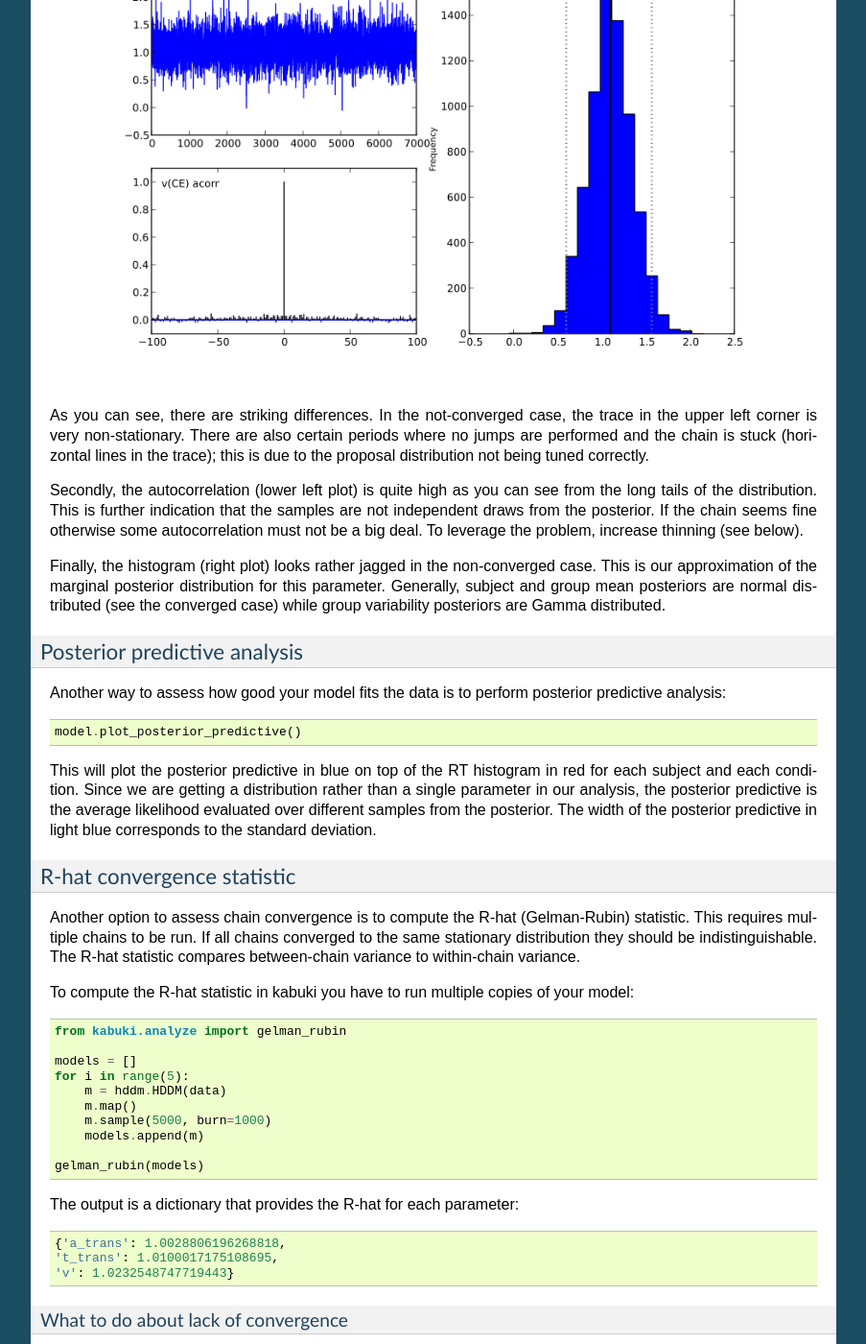
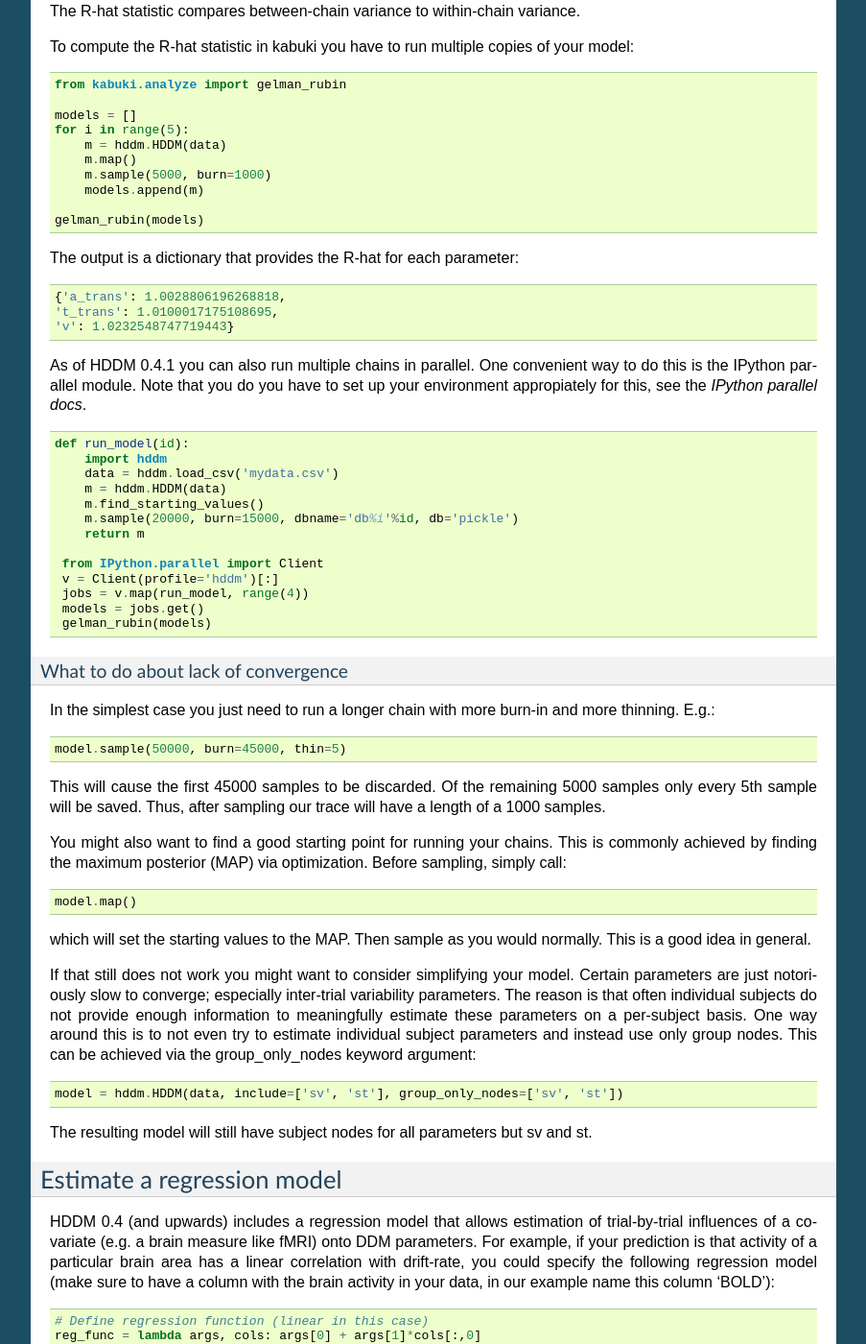
Before and after one commit to hddm-devs/hddm, a Sphinx documentation site: the page built from docs/howto.rst, in a window 1280 px wide and 1400 px high, scrolled down 4221 px. Shown: the whole window at 96% size, without its empty margins (198-1101 px from the left). Built offline with Sphinx 7.4.7, drawn with Linux system fonts in a browser that asks for light colours; formulas are drawn with MathJax 3; some of the changed text lies outside the part shown.

Commit message:
DOC: Added loading and saving of models and parallel chains to howto.

```diff
--- a/docs/howto.rst
+++ b/docs/howto.rst
@@ -127,73 +127,6 @@
 The default value of :math:`w_{outlier}` is 0.1, which is equivalent to uniform distribution
 from 0 to 5 seconds. However, in practice, the outliers model is applied to all RTs, even
 the ones which are larger than 5.
-
-Estimate a regression model
----------------------------
-
-HDDM 0.4 (and upwards) includes a regression model that allows
-estimation of trial-by-trial influences of a covariate (e.g. a brain
-measure like fMRI) onto DDM parameters. For example, if your
-prediction is that activity of a particular brain area has a linear
-correlation with drift-rate, you could specify the following
-regression model (make sure to have a column with the brain activity
-in your data, in our example name this column 'BOLD'):
-
-::
-
-   # Define regression function (linear in this case)
-   reg_func = lambda args, cols: args[0] + args[1]*cols[:,0]
-
-   # Define regression descriptor
-   # regression function to use (func, defined above)
-   # args: parameter names (passed to reg_func; v_slope->args[0],
-   #                                            v_inter->args[1])
-   # covariates: data column to use as the covariate
-   #             (in this example, expects a column named
-   #             BOLD in the data)
-   # outcome: DDM parameter that will be replaced by trial-by-trial
-   #          regressor values (drift-rate v in this case)
-   reg = {'func': reg_func,
-          'args': ['v_inter','v_slope'],
-          'covariates': 'BOLD',
-          'outcome': 'v'}
-
-   # construct regression model. Second argument must be the
-   # regression descriptor. This model will have new parameters defined
-   # in args above, these can be used in depends_on like any other
-   # parameter.
-   m = hddm.HDDMRegressor(data, reg, depends_on={'v_slope':'trial_type'})
-
-Note that in the last line, the regression coefficients become ordinary
-model parameters you can use in depends_on.
-
-You can also pass a list to covariates if you want to include multiple
-covariates. E.g.:
-
-::
-
-   # Define regression function with interaction with exponential
-   # transform
-
-   reg_func = lambda args, cols: np.exp(args[0] + args[1]*cols[:,0] + args[2]*cols[:,1] + args[3]*cols[:,0]*cols[:,1])
-
-   reg = {'func': reg_func,
-          'args': ['a_intercept','a_slope_cov1', 'a_slope_cov2', 'a_interaction'],
-          'covariates': 'BOLD',
-          'outcome': 'a'}
-
-Note that these regression coefficients are often hard to estimate and
-require a lot of data. If you have problems with chain convergance,
-consider turning the coefficients into group_only_nodes (see above).
-
-If you want to estimate two separate regressions, you can also supply
-a list of regression descriptors to HDDMRegressor:
-
-::
-
-    m = hddm.HDDMRegressor(data, [reg_a, reg_t])
-
-Make sure to give all regression coefficients different names.
 
 Assess model convergence
 ------------------------
@@ -329,6 +262,27 @@
    'v': 1.0232548747719443}
 
 
+As of HDDM 0.4.1 you can also run multiple chains in parallel. One
+convenient way to do this is the IPython parallel module. Note that
+you do you have to set up your environment appropiately for this, see the `IPython parallel docs`.
+
+::
+
+   def run_model(id):
+       import hddm
+       data = hddm.load_csv('mydata.csv')
+       m = hddm.HDDM(data)
+       m.find_starting_values()
+       m.sample(20000, burn=15000, dbname='db%i'%id, db='pickle')
+       return m
+
+    from IPython.parallel import Client
+    v = Client(profile='hddm')[:]
+    jobs = v.map(run_model, range(4))
+    models = jobs.get()
+    gelman_rubin(models)
+
+
 What to do about lack of convergence
 ^^^^^^^^^^^^^^^^^^^^^^^^^^^^^^^^^^^^
 
@@ -369,6 +323,73 @@
 
 The resulting model will still have subject nodes for all parameters
 but sv and st.
+
+Estimate a regression model
+---------------------------
+
+HDDM 0.4 (and upwards) includes a regression model that allows
+estimation of trial-by-trial influences of a covariate (e.g. a brain
+measure like fMRI) onto DDM parameters. For example, if your
+prediction is that activity of a particular brain area has a linear
+correlation with drift-rate, you could specify the following
+regression model (make sure to have a column with the brain activity
+in your data, in our example name this column 'BOLD'):
+
+::
+
+   # Define regression function (linear in this case)
+   reg_func = lambda args, cols: args[0] + args[1]*cols[:,0]
+
+   # Define regression descriptor
+   # regression function to use (func, defined above)
+   # args: parameter names (passed to reg_func; v_slope->args[0],
+   #                                            v_inter->args[1])
+   # covariates: data column to use as the covariate
+   #             (in this example, expects a column named
+   #             BOLD in the data)
+   # outcome: DDM parameter that will be replaced by trial-by-trial
+   #          regressor values (drift-rate v in this case)
+   reg = {'func': reg_func,
+          'args': ['v_inter','v_slope'],
+          'covariates': 'BOLD',
+          'outcome': 'v'}
+
+   # construct regression model. Second argument must be the
+   # regression descriptor. This model will have new parameters defined
+   # in args above, these can be used in depends_on like any other
+   # parameter.
+   m = hddm.HDDMRegressor(data, reg, depends_on={'v_slope':'trial_type'})
+
+Note that in the last line, the regression coefficients become ordinary
+model parameters you can use in depends_on.
+
+You can also pass a list to covariates if you want to include multiple
+covariates. E.g.:
+
+::
+
+   # Define regression function with interaction with exponential
+   # transform
+
+   reg_func = lambda args, cols: np.exp(args[0] + args[1]*cols[:,0] + args[2]*cols[:,1] + args[3]*cols[:,0]*cols[:,1])
+
+   reg = {'func': reg_func,
+          'args': ['a_intercept','a_slope_cov1', 'a_slope_cov2', 'a_interaction'],
+          'covariates': 'BOLD',
+          'outcome': 'a'}
+
+Note that these regression coefficients are often hard to estimate and
+require a lot of data. If you have problems with chain convergance,
+consider turning the coefficients into group_only_nodes (see above).
+
+If you want to estimate two separate regressions, you can also supply
+a list of regression descriptors to HDDMRegressor:
+
+::
+
+    m = hddm.HDDMRegressor(data, [reg_a, reg_t])
+
+Make sure to give all regression coefficients different names.
 
 
 Perform model comparison
@@ -431,41 +452,25 @@
 --------------------
 
 HDDM models can be saved and reloaded in a separate python
-session. This is useful if your models need a lot of RAM or you are
-running models on a cluster. Note that only the traces
-(i.e. samples) get saved, you do have to recreate the model.
+session. Note that you have to save the traces to file by using
+the db backend.
 
 ::
 
-    # 1 load data and create a model
-    data = hddm.load_csv('path_to_my_data')
     model = hddm.HDDM(data, bias=True)  # a very simple model...
-    # 2 add commands for saving traces in a file
-    model.mcmc(dbname='traces.db', db='pickle')
-    # 3 run model. the traces will be saved in the file traces.db in the current working directory (alternatively specify path)
-    model.sample(5000, burn=1000)
-
+    model.sample(5000, burn=1000, dbname='traces.db', db='pickle')
+    model.save('mymodel')
 
 Now assume that you start a new python session, after the chain
 started above is completed.
 
 ::
 
-    #4 reconstruct your model
-    data = hddm.load_csv('path_to_my_data')
-    model = hddm.HDDM(data, bias=True)
-    #5 add traces from database
-    model.load_db('traces.db')  # not that for this to work you have to be in the same working directory you were in when you started the chain above. otherwise submit full path
+   model = hddm.load('mymodel')
 
-    # now you can access the traces as you can when a chain has just completed
-    # for example, you can access the contents of the chain for parameter v with
-    # len(model.mc.trace("v")[:])
-
-Under the hood, HDDM uses the database backend provided by PyMC. More
-information on the types of backends and their properties can be found
-in the `PyMC docs`_.
-
+Under the hood, HDDM uses the pickle module to save and load models.
 
 .. _PyMC docs: http://pymc-devs.github.com/pymc/database.html#saving-data-to-disk
 .. _DIC: http://www.mrc-bsu.cam.ac.uk/bugs/winbugs/dicpage.shtml
 .. _PyMC documentation: http://pymc-devs.github.com/pymc/modelchecking.html#formal-methods
+.. _IPython Parallel Docs: http://ipython.org/ipython-doc/stable/parallel/index.html
```
